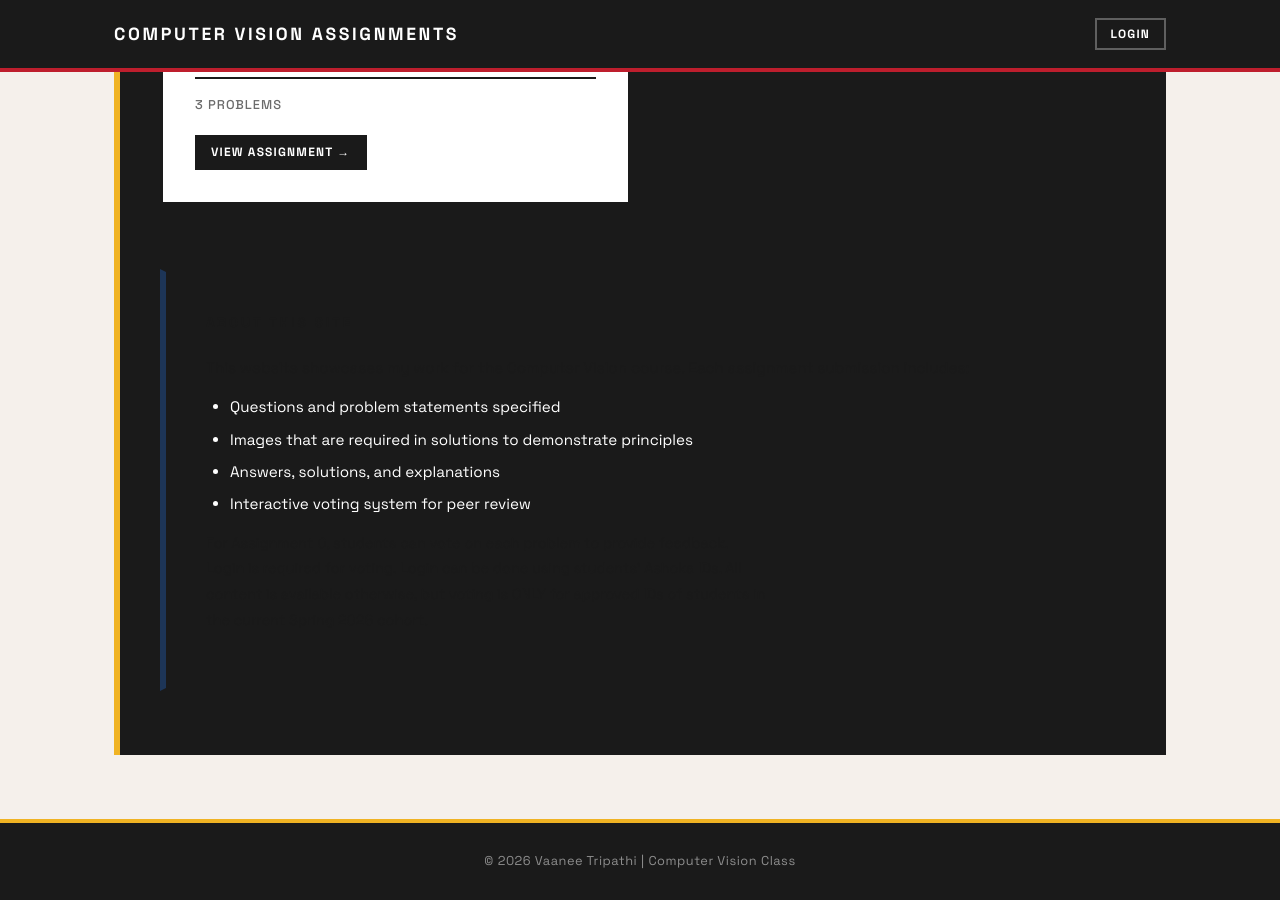
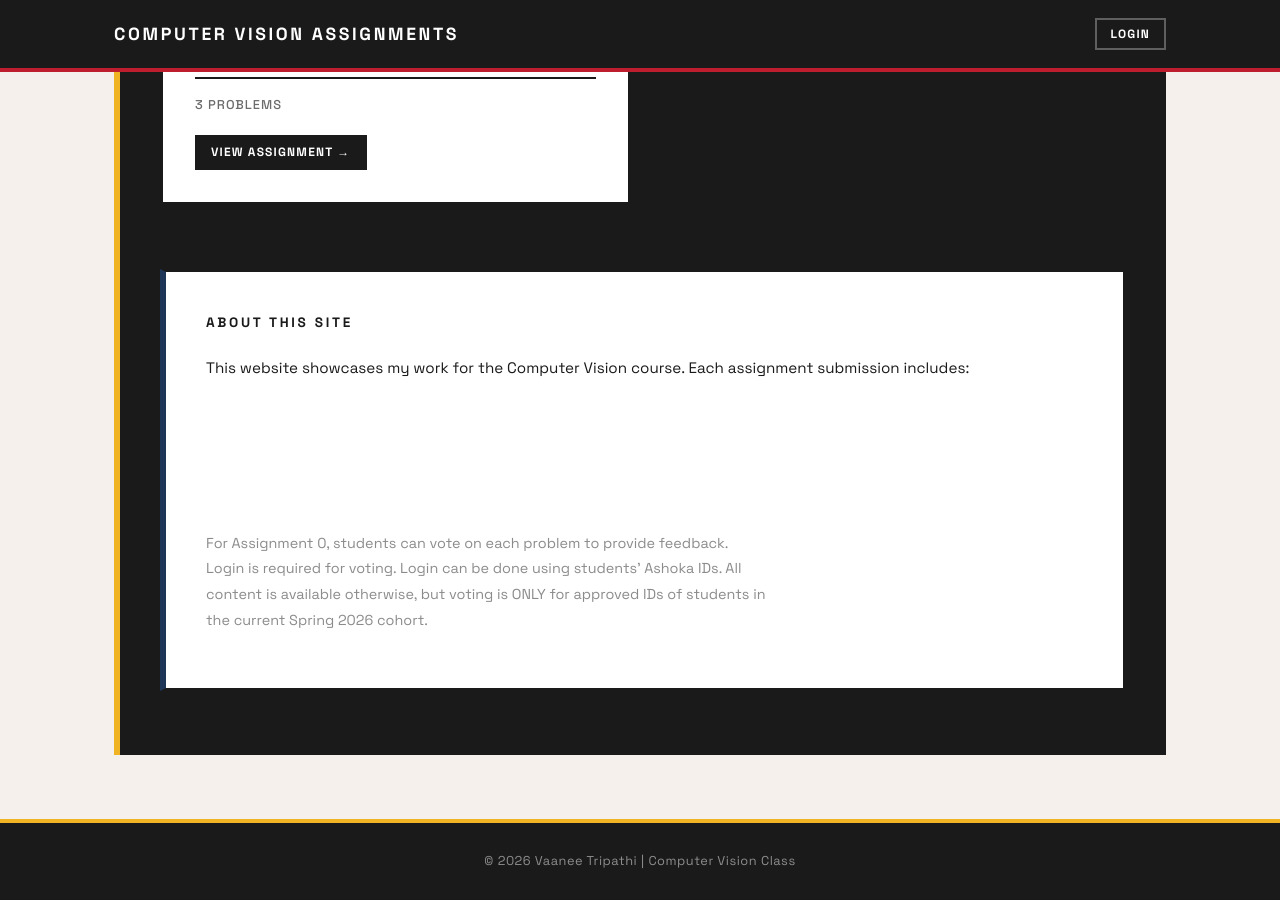
Before and after one commit to VaaneeTripathi/cv-assignments, a Jekyll site: the page built from index.html, in a window 1280 px wide and 900 px high, scrolled down 435 px. Built offline with Jekyll 4.4.1, drawn with Linux system fonts in a browser that asks for light colours; comment, search, counter and statistics services are not loaded.

Commit message:
Change background colour

```diff
--- a/assets/css/style.css
+++ b/assets/css/style.css
@@ -596,7 +596,7 @@ footer {
 
 /* ===== ABOUT SECTION ===== */
 .about {
-    background-color: var(--black);
+    background-color: var(--white);
     padding: 40px;
     border-radius: 0;
     border: 3px solid var(--black);
```
